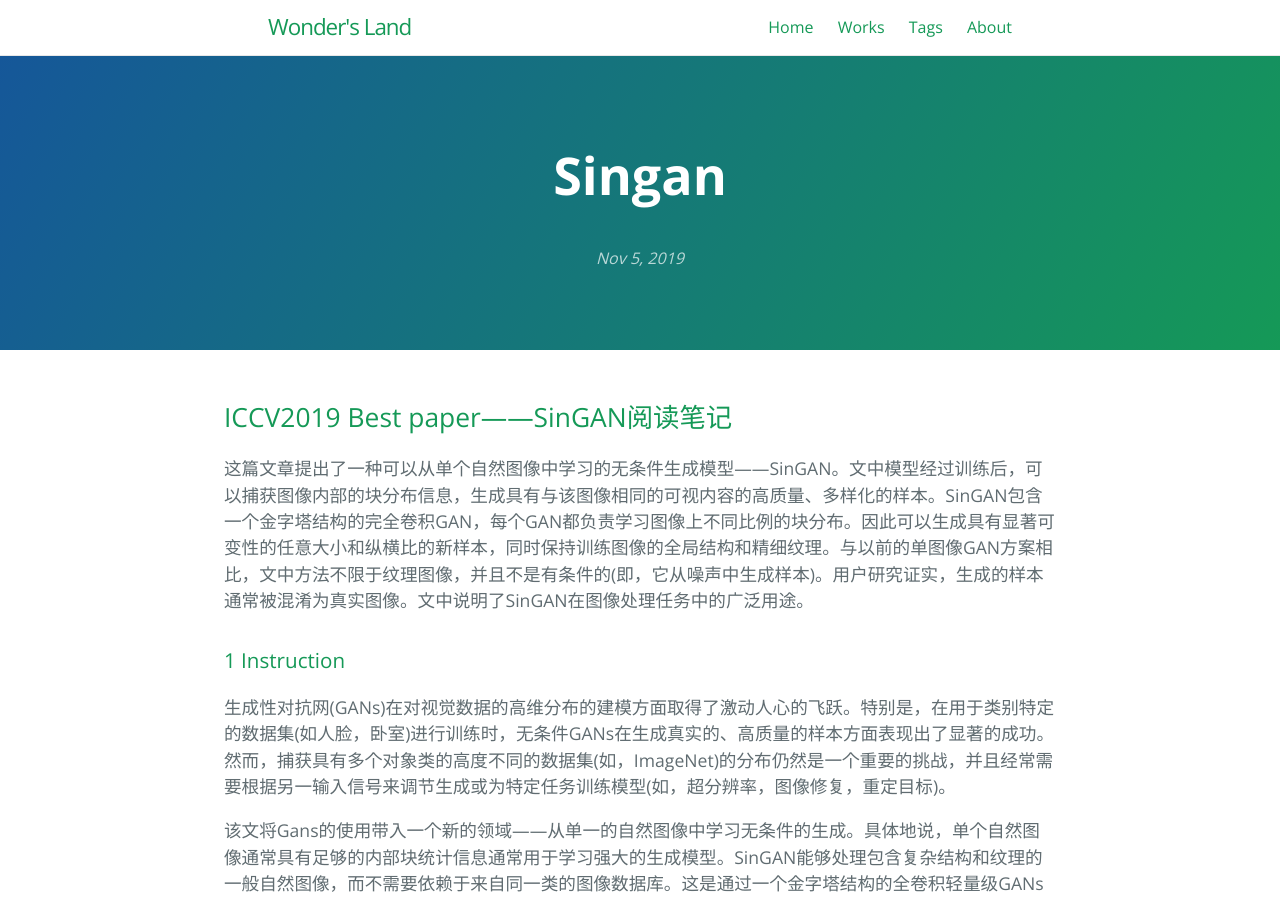
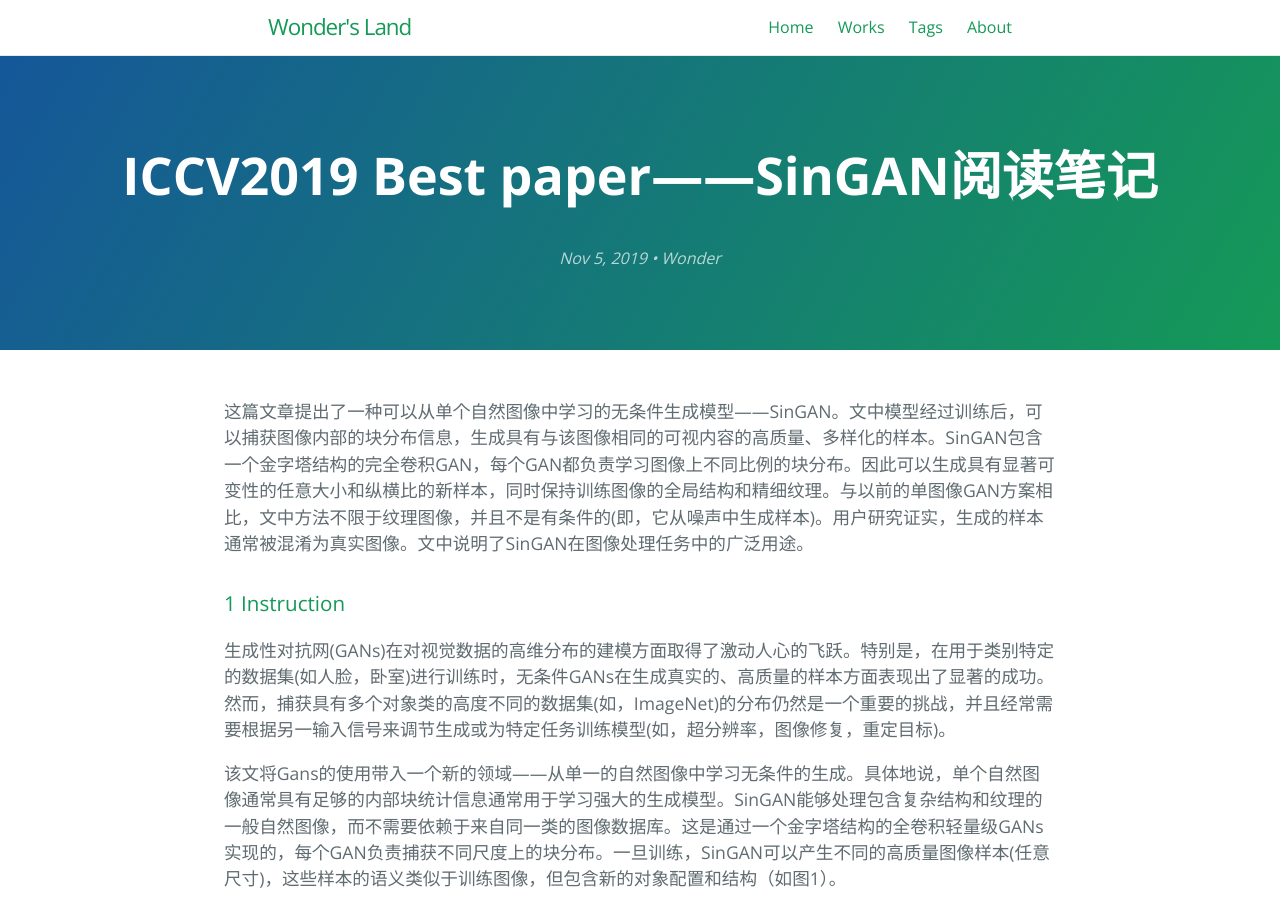
Before and after one commit to wonderly321/wonderly321.github.io, a Jekyll site: the page built from _posts/2019-11-5-SinGAN.md, in a window 1280 px wide and 900 px high. Built offline with Jekyll 4.4.1, drawn with Linux system fonts in a browser that asks for light colours; our own code applies the rules of GitHub Pages for plain Markdown files; formulas are drawn with MathJax 3; some of the changed lines change nothing that is shown.

Commit message:
update posts

```diff
--- a/_posts/2019-11-5-SinGAN.md
+++ b/_posts/2019-11-5-SinGAN.md
@@ -1,4 +1,11 @@
-## ICCV2019 Best paper——SinGAN阅读笔记
+---
+layout: post
+title: "ICCV2019 Best paper——SinGAN阅读笔记"
+categories: paper
+author: "Wonder"
+meta: "ICCV19 Best Paper"
+---
+
 
 这篇文章提出了一种可以从单个自然图像中学习的无条件生成模型——SinGAN。文中模型经过训练后，可以捕获图像内部的块分布信息，生成具有与该图像相同的可视内容的高质量、多样化的样本。SinGAN包含一个金字塔结构的完全卷积GAN，每个GAN都负责学习图像上不同比例的块分布。因此可以生成具有显著可变性的任意大小和纵横比的新样本，同时保持训练图像的全局结构和精细纹理。与以前的单图像GAN方案相比，文中方法不限于纹理图像，并且不是有条件的(即，它从噪声中生成样本)。用户研究证实，生成的样本通常被混淆为真实图像。文中说明了SinGAN在图像处理任务中的广泛用途。
 
```
